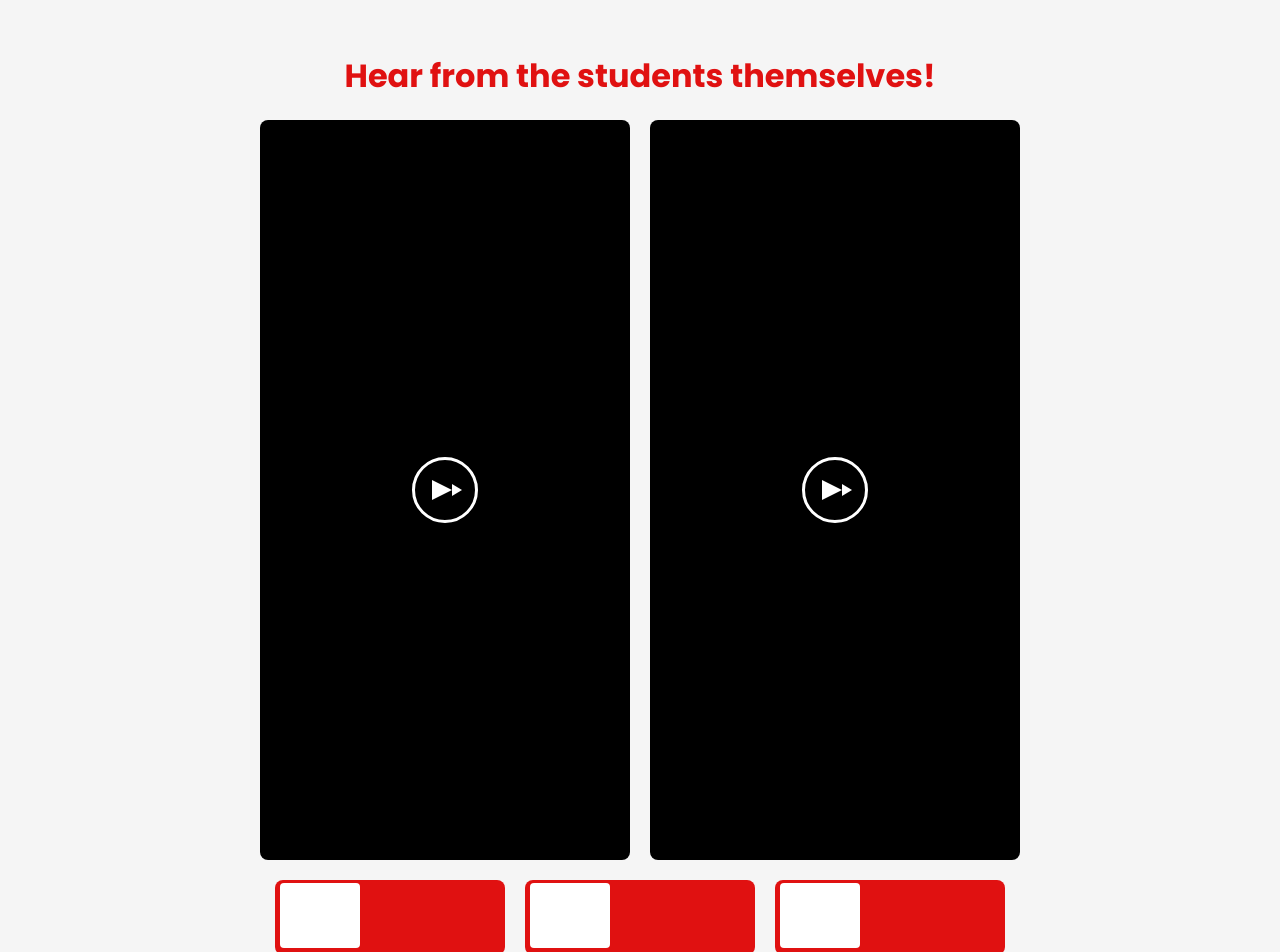
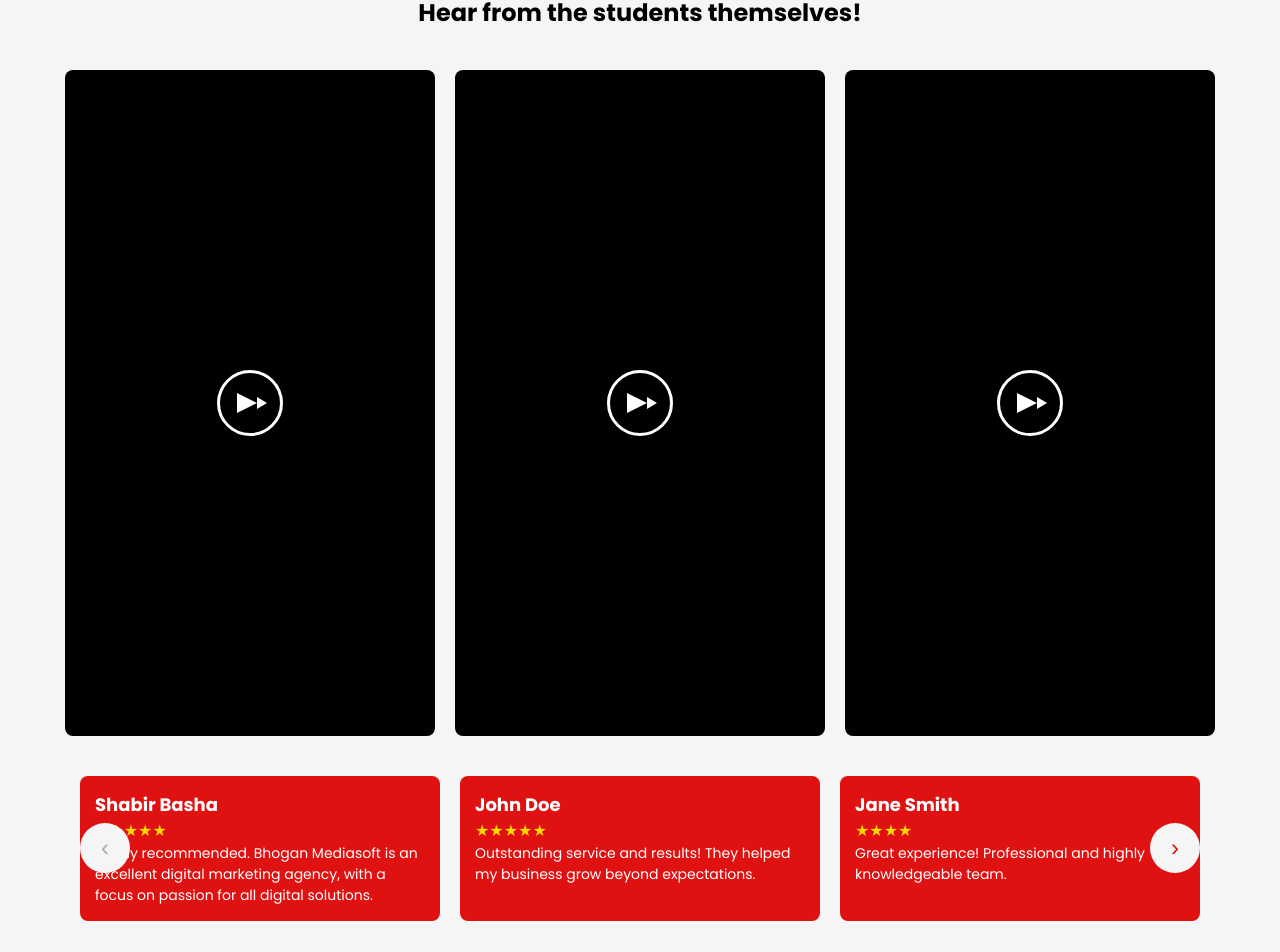
Before and after one commit to Baranidharan911/insight-website, a React (Create React App) app: page /success-stories in a window 1280 px wide. Shown: the part 940-1892 px from the top of the page. Built offline with nearby package versions, Linux system fonts and the light colour scheme.

Commit message:
max completed

```diff
--- a/src/pages/SuccessStories.css
+++ b/src/pages/SuccessStories.css
@@ -1,7 +1,9 @@
-/* Hero Section styles remain the same */
-.success-stories-page{
+/* General Styles */
+.success-stories-page {
   font-family: 'Poppins', sans-serif;
 }
+
+/* Hero Section */
 .success-stories-hero {
   background-size: cover;
   background-position: center;
@@ -33,45 +35,23 @@
   text-align: center;
 }
 
-/* Success Stories Video Section */
-.success-stories-video-section {
-    padding: 50px 180px;
-    margin: 0px 80px;
+.success-stories-video-section h2{
   text-align: center;
 }
 
-  .success-stories-video-section h2 {
-    color: #e01111;
-    font-size: 2rem;
-    margin-bottom: 20px;
-    font-weight: bold;
+/* Video Section */
+.video-grid {
+  display: flex;
+  justify-content: center;
+  gap: 20px;
+  margin-top: 40px;
 }
 
-  /* Carousel */
-  .video-carousel {
-    position: relative;
-    overflow: hidden;
-    max-width: 1400px;
-    margin: 0 auto;
-  }
-
-  .video-slider {
-    display: flex;
-    transition: transform 0.3s ease-in-out;
-    gap: 20px;
-  }
-
-  /* Video Cards */
 .video-card {
   width: 370px;
   flex-shrink: 0;
-  }
-
-  .video-placeholder {
   background-color: #000;
-    width: 100%;
-    max-width: 600px;
-    aspect-ratio: 9/18;
+  aspect-ratio: 10/18;
   border-radius: 8px;
   display: flex;
   align-items: center;
@@ -101,60 +81,87 @@
   margin-left: 4px;
 }
 
-  /* Red Box with White Box Inside */
-  .pagination-indicator {
-    display: flex;
-    justify-content: center;
-    gap: 20px;
-    margin-top: 20px;
-    width: 100%;
+/* Testimonial Carousel */
+.testimonial-carousel {
+  position: relative;
+  overflow: hidden;
+  max-width: 1120px;
+  margin: 40px auto;
+  padding: 0 0px;
 }
 
-  .pagination-box {
-    width: 230px;
-    height: 75px;
-    background-color: #e01111;
-    position: relative;
-    border-radius: 8px;
-    overflow: hidden;
+.testimonial-slider {
   display: flex;
-    align-items: center;
-    justify-content: center;
+  transition: transform 0.3s ease-in-out;
+  gap: 20px;
 }
 
-  .inner-box {
-    width: 80px;
-    height: 65px;
-    background-color: #fff;
-    border-radius: 4px;
-    position: absolute;
-    left: 5px;
-    top: 5%;
-    transform: translateY(-50%);
-    transition: transform 0.3s ease-in-out;
+/* Testimonial Cards */
+.testimonial-box {
+  width: 330px;
+  flex-shrink: 0;
+  background-color: #e01111;
+  color: #fff;
+  padding: 15px;
+  border-radius: 8px;
+  text-align: left;
+}
+
+.testimonial-box h3 {
+  font-size: 18px;
+  margin: 0px;
+}
+
+.testimonial-box .stars {
+  color: gold;
+  margin-bottom: 0px;
+}
+
+.testimonial-box p {
+  font-size: 14px;
+  line-height: 1.5;
+  margin: 0;
 }
 
 /* Navigation Buttons */
+/* Navigation Buttons */
 .navigation-buttons {
+  position: absolute;
+  top: 50%;
+  width: 100%;
   display: flex;
-    justify-content: center;
-    margin-top: 20px;
-    gap: 20px;
+  justify-content: space-between; /* Positions arrows on the left and right */
+  transform: translateY(-50%);
+  z-index: 10;
+  pointer-events: none; /* Allows clicks to pass through unless on buttons */
 }
 
 .nav-arrow {
   background-color: #f5f5f5;
   color: #e01111;
   border: none;
-    width: 40px;
-    height: 40px;
+  width: 50px;
+  height: 50px;
   border-radius: 50%;
   display: flex;
+  z-index: -1;
+  /* position: relative; */
   align-items: center;
   justify-content: center;
   font-size: 24px;
   cursor: pointer;
   transition: background-color 0.3s ease;
+  pointer-events: auto; /* Re-enables clicking on the buttons */
+}
+
+.nav-arrow.prev {
+  /* position: relative; */
+  left: -30px; /* Adjust distance from the left side of the carousel */
+}
+
+.nav-arrow.next {
+  /* position: relative; */
+  right: -30px; /* Adjust distance from the right side of the carousel */
 }
 
 .nav-arrow:hover {
@@ -167,37 +174,46 @@
   cursor: not-allowed;
 }
 
-/* Mobile Responsive Design - Success Stories Page */
+
+/* Mobile Responsive Design */
+/* Mobile Responsive Design */
+/* Mobile Responsive Design */
 @media screen and (max-width: 768px) {
   .success-stories-hero-overlay h1 {
     font-size: 36px;
     margin-top: 60%;
   }
 
-  .success-stories-hero{
+  .success-stories-hero {
     height: 50vh;
   }
 
-  .success-stories-video-section {
-    padding: 30px 20px;
-    margin: 0px 20px;
+  .video-grid {
+    display: flex;
+    flex-direction: row;
+    align-items: center;
+    justify-content: start;
+    padding-left: 0px;
+    width: 100%;
+    overflow-x: scroll; /* Enable horizontal scrolling */
+    scroll-snap-type: x mandatory; /* Ensures that the scroll stops at each video */
+    gap: 15px; /* Space between videos */
   }
 
   .video-card {
-    width: 100%;
+    width: 90%; /* Each video takes up 90% of the container's width */
+    flex-shrink: 0; /* Prevents video from shrinking */
+    scroll-snap-align: start; /* Align each video at the start when scrolling */
+    transition: transform 0.3s ease; /* Optional: smooth transition */
   }
 
-  .pagination-indicator {
-    gap: 10px;
+  /* Hide the scrollbar for a cleaner look */
+  .video-grid::-webkit-scrollbar {
+    display: none; /* Hide scrollbar on Webkit browsers (Chrome, Safari) */
   }
 
-  .pagination-box {
-    width: 100px;
-    height: 45px;
-  }
-
-  .inner-box {
-    width: 40px;
-    height: 40px;
+  .video-grid {
+    -ms-overflow-style: none;  /* For IE and Edge */
+    scrollbar-width: none; /* For Firefox */
   }
 }
--- a/src/pages/SuccessStories.jsx
+++ b/src/pages/SuccessStories.jsx
@@ -2,17 +2,13 @@ import React, { useState } from "react";
 import "./SuccessStories.css";
 
 const SuccessStories = () => {
-  const totalCards = 6;
-  const cardsToShow = 3;
+  const totalTestimonials = 6; // Total number of testimonials
+  const testimonialsToShow = 3; // Number of testimonials visible at once
   const [currentIndex, setCurrentIndex] = useState(0);
-  const [currentPosition, setCurrentPosition] = useState(0); // Now 0 to 3
 
   const handleNext = () => {
-    if (currentIndex < totalCards - cardsToShow) {
+    if (currentIndex < totalTestimonials - testimonialsToShow) {
       setCurrentIndex((prev) => prev + 1);
-    }
-    if (currentPosition < 3) { // Changed from 2 to 3
-      setCurrentPosition((prev) => prev + 1);
     }
   };
 
@@ -20,10 +16,51 @@ const SuccessStories = () => {
     if (currentIndex > 0) {
       setCurrentIndex((prev) => prev - 1);
     }
-    if (currentPosition > 0) {
-      setCurrentPosition((prev) => prev - 1);
-    }
   };
+
+  const testimonials = [
+    {
+      name: "Shabir Basha",
+      stars: 5,
+      review:
+        "Highly recommended. Bhogan Mediasoft is an excellent digital marketing agency, with a focus on passion for all digital solutions.",
+    },
+    {
+      name: "John Doe",
+      stars: 5,
+      review:
+        "Outstanding service and results! They helped my business grow beyond expectations.",
+    },
+    {
+      name: "Jane Smith",
+      stars: 4,
+      review: "Great experience! Professional and highly knowledgeable team.",
+    },
+    {
+      name: "Alice Brown",
+      stars: 5,
+      review:
+        "Fantastic! Their innovative approach helped me achieve my goals.",
+    },
+    {
+      name: "Michael Lee",
+      stars: 4,
+      review:
+        "Impressive results and excellent communication throughout the project.",
+    },
+    {
+      name: "Emily White",
+      stars: 5,
+      review:
+        "A truly dedicated and talented team! Highly recommend their services.",
+    },
+    {
+      name: "Emily White",
+      stars: 5,
+      review:
+        "A truly dedicated and talented team! Highly recommend their services.",
+    },
+  ];
 
   return (
     <div className="success-stories-page">
@@ -34,40 +71,34 @@ const SuccessStories = () => {
         </div>
       </section>
 
-      {/* Success Stories Video Section */}
+      {/* Success Stories Section */}
       <section className="success-stories-video-section">
         <h2>Hear from the students themselves!</h2>
 
-        {/* Video Slider */}
-        <div className="video-carousel">
-          <div className="video-slider" style={{ transform: `translateX(-${currentIndex * 364}px)` }}>
-            {[...Array(totalCards)].map((_, index) => (
+        {/* Static Videos */}
+        <div className="video-grid">
+          {[...Array(3)].map((_, index) => (
             <div key={index} className="video-card">
-                <div className="video-placeholder">
               <div className="play-icon"></div>
-                </div>
             </div>
           ))}
         </div>
+
+        {/* Scrollable Testimonials */}
+        <div className="testimonial-carousel">
+          <div
+            className="testimonial-slider"
+            style={{ transform: `translateX(-${currentIndex * 390}px)` }}
+          >
+            {testimonials.map((testimonial, index) => (
+              <div key={index} className="testimonial-box">
+                <h3>{testimonial.name}</h3>
+                <div className="stars">
+                  {Array.from({ length: testimonial.stars }, (_, i) => (
+                    <span key={i}>&#9733;</span>
+                  ))}
                 </div>
-
-        {/* Red Boxes with White Boxes */}
-        <div className="pagination-indicator">
-          {[0, 1, 2].map((box) => (
-            <div key={box} className="pagination-box">
-              <div
-                className="inner-box"
-                style={{
-                  transform:
-                    currentPosition === 0
-                      ? "translateX(0%)"
-                      : currentPosition === 1
-                      ? "translateX(63%)"
-                      : currentPosition === 2
-                      ? "translateX(96%)"
-                      : "translateX(160%)",
-                }}
-              ></div>
+                <p>{testimonial.review}</p>
               </div>
             ))}
           </div>
@@ -77,17 +108,18 @@ const SuccessStories = () => {
             <button
               className="nav-arrow prev"
               onClick={handlePrev}
-            disabled={currentIndex === 0 && currentPosition === 0}
+              disabled={currentIndex === 0}
             >
               ‹
             </button>
             <button
               className="nav-arrow next"
               onClick={handleNext}
-            disabled={currentIndex === totalCards - cardsToShow && currentPosition === 3} // Changed from 2 to 3
+              disabled={currentIndex === totalTestimonials - testimonialsToShow}
             >
               ›
             </button>
+          </div>
         </div>
       </section>
     </div>
```
Lines whose indentation alone changed are shown as unchanged.
